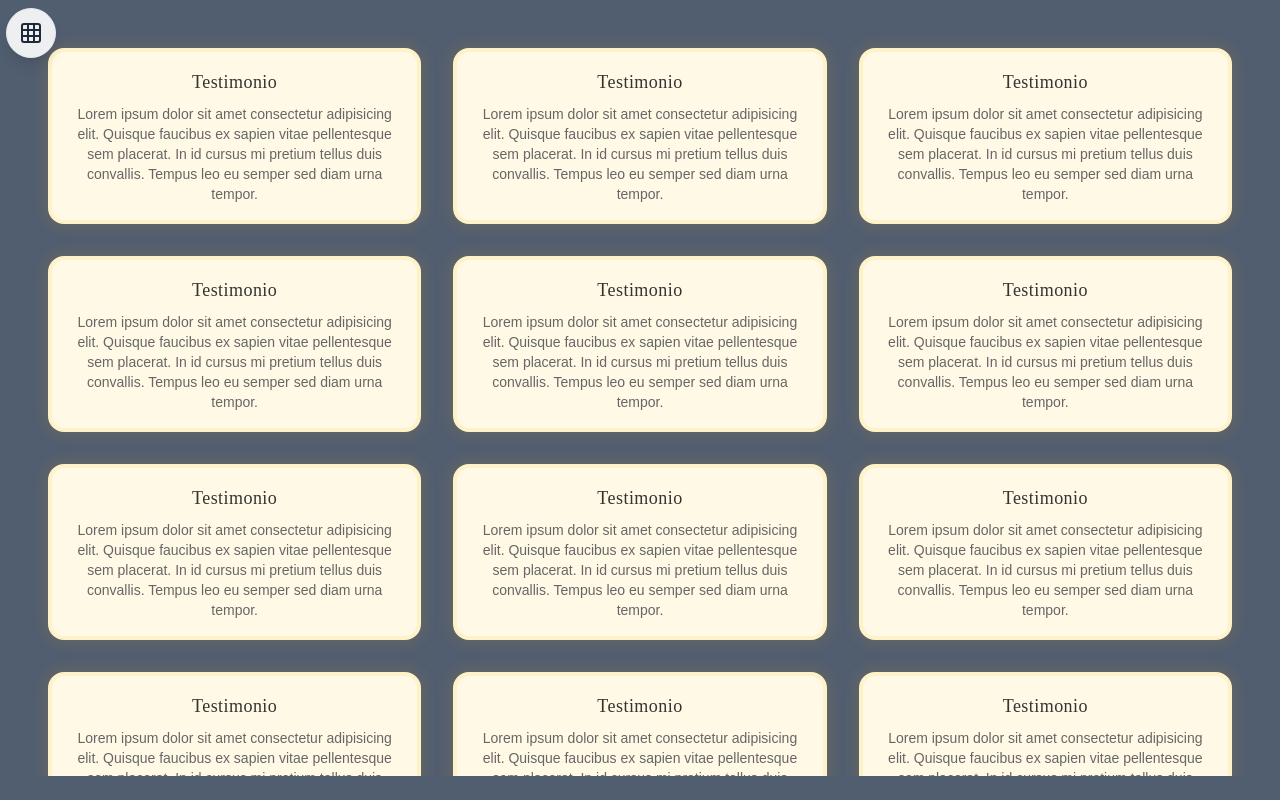
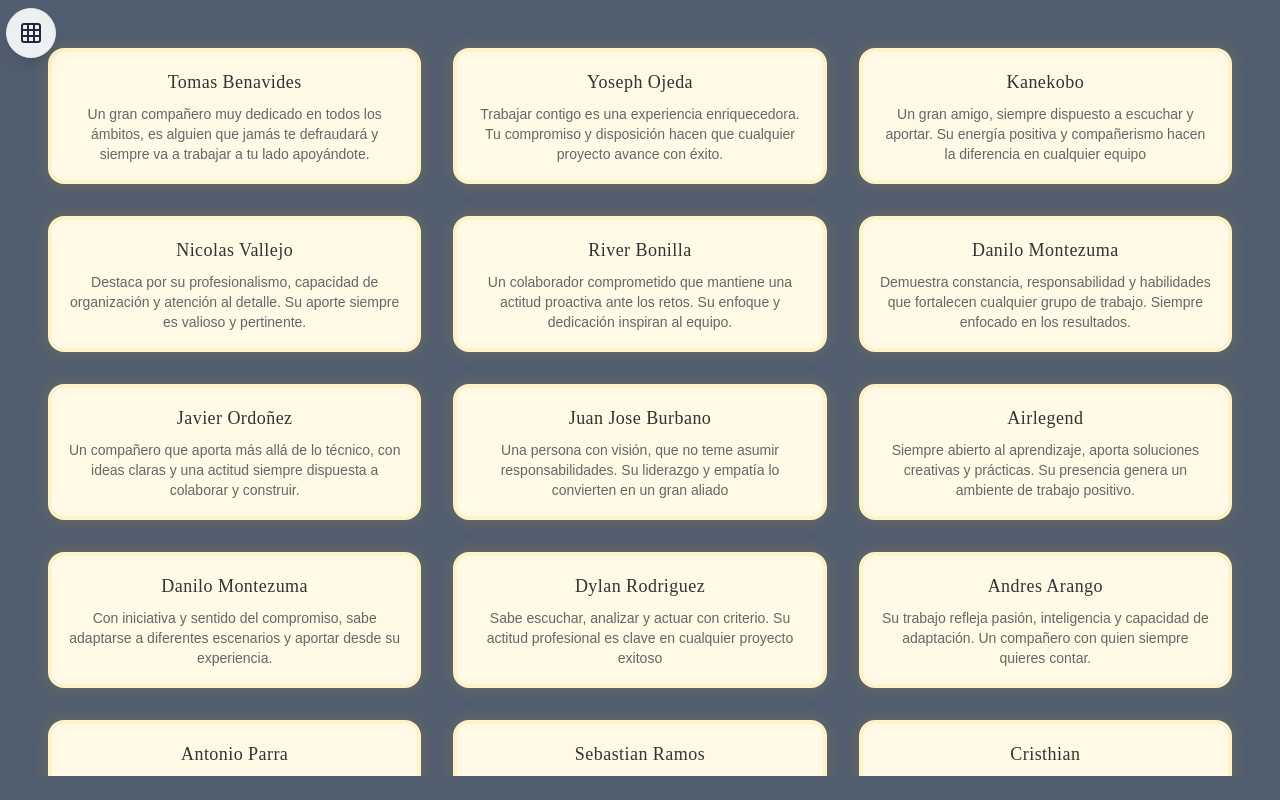
Before and after one commit to MAKEBUZ/portfolio-Diego-Ocampo, a Next.js app: page /testimonials in a window 1280 px wide. Built offline with nearby package versions, Linux system fonts and the light colour scheme; a web font is replaced by a local one.

Commit message:
Testimonios

```diff
--- a/src/app/components/Testimonials.tsx
+++ b/src/app/components/Testimonials.tsx
@@ -8,25 +8,23 @@ interface Testimonio {
 }
 
 const testimonios: Testimonio[] = [
-  { autor: 'Testimonio', texto: 'Lorem ipsum dolor sit amet consectetur adipisicing elit. Quisque faucibus ex sapien vitae pellentesque sem placerat. In id cursus mi pretium tellus duis convallis. Tempus leo eu semper sed diam urna tempor.' },
-  { autor: 'Testimonio', texto: 'Lorem ipsum dolor sit amet consectetur adipisicing elit. Quisque faucibus ex sapien vitae pellentesque sem placerat. In id cursus mi pretium tellus duis convallis. Tempus leo eu semper sed diam urna tempor.' },
-  { autor: 'Testimonio', texto: 'Lorem ipsum dolor sit amet consectetur adipisicing elit. Quisque faucibus ex sapien vitae pellentesque sem placerat. In id cursus mi pretium tellus duis convallis. Tempus leo eu semper sed diam urna tempor.' },
-  { autor: 'Testimonio', texto: 'Lorem ipsum dolor sit amet consectetur adipisicing elit. Quisque faucibus ex sapien vitae pellentesque sem placerat. In id cursus mi pretium tellus duis convallis. Tempus leo eu semper sed diam urna tempor.' },
-  { autor: 'Testimonio', texto: 'Lorem ipsum dolor sit amet consectetur adipisicing elit. Quisque faucibus ex sapien vitae pellentesque sem placerat. In id cursus mi pretium tellus duis convallis. Tempus leo eu semper sed diam urna tempor.' },
-  { autor: 'Testimonio', texto: 'Lorem ipsum dolor sit amet consectetur adipisicing elit. Quisque faucibus ex sapien vitae pellentesque sem placerat. In id cursus mi pretium tellus duis convallis. Tempus leo eu semper sed diam urna tempor.' },
-  { autor: 'Testimonio', texto: 'Lorem ipsum dolor sit amet consectetur adipisicing elit. Quisque faucibus ex sapien vitae pellentesque sem placerat. In id cursus mi pretium tellus duis convallis. Tempus leo eu semper sed diam urna tempor.' },
-  { autor: 'Testimonio', texto: 'Lorem ipsum dolor sit amet consectetur adipisicing elit. Quisque faucibus ex sapien vitae pellentesque sem placerat. In id cursus mi pretium tellus duis convallis. Tempus leo eu semper sed diam urna tempor.' },
-  { autor: 'Testimonio', texto: 'Lorem ipsum dolor sit amet consectetur adipisicing elit. Quisque faucibus ex sapien vitae pellentesque sem placerat. In id cursus mi pretium tellus duis convallis. Tempus leo eu semper sed diam urna tempor.' },
-  { autor: 'Testimonio', texto: 'Lorem ipsum dolor sit amet consectetur adipisicing elit. Quisque faucibus ex sapien vitae pellentesque sem placerat. In id cursus mi pretium tellus duis convallis. Tempus leo eu semper sed diam urna tempor.' },
-  { autor: 'Testimonio', texto: 'Lorem ipsum dolor sit amet consectetur adipisicing elit. Quisque faucibus ex sapien vitae pellentesque sem placerat. In id cursus mi pretium tellus duis convallis. Tempus leo eu semper sed diam urna tempor.' },
-  { autor: 'Testimonio', texto: 'Lorem ipsum dolor sit amet consectetur adipisicing elit. Quisque faucibus ex sapien vitae pellentesque sem placerat. In id cursus mi pretium tellus duis convallis. Tempus leo eu semper sed diam urna tempor.' },
-  { autor: 'Testimonio', texto: 'Lorem ipsum dolor sit amet consectetur adipisicing elit. Quisque faucibus ex sapien vitae pellentesque sem placerat. In id cursus mi pretium tellus duis convallis. Tempus leo eu semper sed diam urna tempor.' },
-  { autor: 'Testimonio', texto: 'Lorem ipsum dolor sit amet consectetur adipisicing elit. Quisque faucibus ex sapien vitae pellentesque sem placerat. In id cursus mi pretium tellus duis convallis. Tempus leo eu semper sed diam urna tempor.' },
-  { autor: 'Testimonio', texto: 'Lorem ipsum dolor sit amet consectetur adipisicing elit. Quisque faucibus ex sapien vitae pellentesque sem placerat. In id cursus mi pretium tellus duis convallis. Tempus leo eu semper sed diam urna tempor.' },
-  { autor: 'Testimonio', texto: 'Lorem ipsum dolor sit amet consectetur adipisicing elit. Quisque faucibus ex sapien vitae pellentesque sem placerat. In id cursus mi pretium tellus duis convallis. Tempus leo eu semper sed diam urna tempor.' },
-  { autor: 'Testimonio', texto: 'Lorem ipsum dolor sit amet consectetur adipisicing elit. Quisque faucibus ex sapien vitae pellentesque sem placerat. In id cursus mi pretium tellus duis convallis. Tempus leo eu semper sed diam urna tempor.' },
-  { autor: 'Testimonio', texto: 'Lorem ipsum dolor sit amet consectetur adipisicing elit. Quisque faucibus ex sapien vitae pellentesque sem placerat. In id cursus mi pretium tellus duis convallis. Tempus leo eu semper sed diam urna tempor.' },
-  { autor: 'Testimonio', texto: 'Lorem ipsum dolor sit amet consectetur adipisicing elit. Quisque faucibus ex sapien vitae pellentesque sem placerat. In id cursus mi pretium tellus duis convallis. Tempus leo eu semper sed diam urna tempor.' },
+  { autor: 'Tomas Benavides', texto: 'Un gran compañero muy dedicado en todos los ámbitos, es alguien que jamás te defraudará y siempre va a trabajar a tu lado apoyándote.' },
+  { autor: 'Yoseph Ojeda', texto: 'Trabajar contigo es una experiencia enriquecedora. Tu compromiso y disposición hacen que cualquier proyecto avance con éxito.' },
+  { autor: 'Kanekobo', texto: 'Un gran amigo, siempre dispuesto a escuchar y aportar. Su energía positiva y compañerismo hacen la diferencia en cualquier equipo' },
+  { autor: 'Nicolas Vallejo', texto: 'Destaca por su profesionalismo, capacidad de organización y atención al detalle. Su aporte siempre es valioso y pertinente.' },
+  { autor: 'River Bonilla', texto: 'Un colaborador comprometido que mantiene una actitud proactiva ante los retos. Su enfoque y dedicación inspiran al equipo.' },
+  { autor: 'Danilo Montezuma', texto: 'Demuestra constancia, responsabilidad y habilidades que fortalecen cualquier grupo de trabajo. Siempre enfocado en los resultados.' },
+  { autor: 'Javier Ordoñez', texto: 'Un compañero que aporta más allá de lo técnico, con ideas claras y una actitud siempre dispuesta a colaborar y construir.' },
+  { autor: 'Juan Jose Burbano', texto: 'Una persona con visión, que no teme asumir responsabilidades. Su liderazgo y empatía lo convierten en un gran aliado' },
+  { autor: 'Airlegend', texto: 'Siempre abierto al aprendizaje, aporta soluciones creativas y prácticas. Su presencia genera un ambiente de trabajo positivo.' },
+  { autor: 'Danilo Montezuma', texto: 'Con iniciativa y sentido del compromiso, sabe adaptarse a diferentes escenarios y aportar desde su experiencia.' },
+  { autor: 'Dylan Rodriguez', texto: 'Sabe escuchar, analizar y actuar con criterio. Su actitud profesional es clave en cualquier proyecto exitoso' },
+  { autor: 'Andres Arango', texto: 'Su trabajo refleja pasión, inteligencia y capacidad de adaptación. Un compañero con quien siempre quieres contar.' },
+  { autor: 'Antonio Parra', texto: 'Tiene la habilidad de trabajar en equipo sin perder el enfoque individual. Responsable, puntual y siempre dispuesto.' },
+  { autor: 'Sebastian Ramos', texto: 'Aporta una combinación equilibrada de creatividad y disciplina. Su manera de trabajar motiva y ordena al equipo.' },
+  { autor: 'Cristhian', texto: 'Su experiencia se nota en cada paso que da. Siempre con un consejo útil, una visión clara y una actitud colaborativa.' },
+  { autor: 'ElAbueloFede', texto: 'Gran profesional y mejor persona. Siempre encuentra formas eficientes de resolver problemas y apoyar a los demás.' },
+  { autor: 'Thiago Espindola', texto: 'Trabajar con él siempre ha sido una experiencia positiva. Tiene una actitud colaborativa, escucha activamente y se esfuerza por lograr resultados de calidad. Es de esas personas que elevan el nivel del equipo sin buscar protagonismo.' },
 ];
 
 export default function Testimonials() {
```
